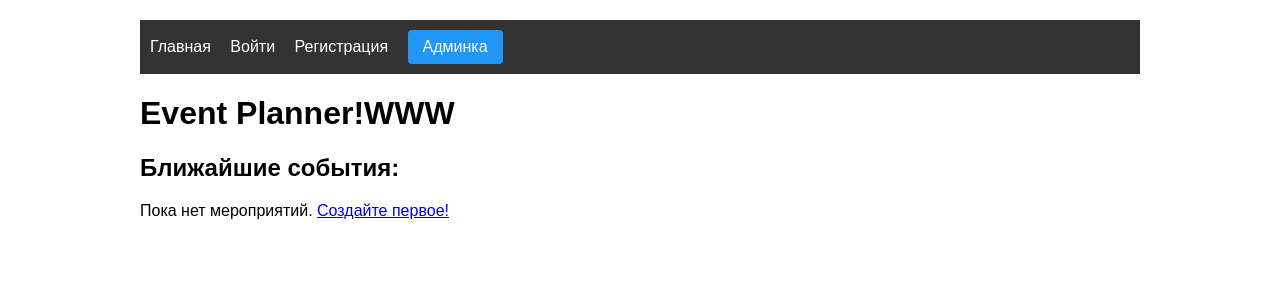
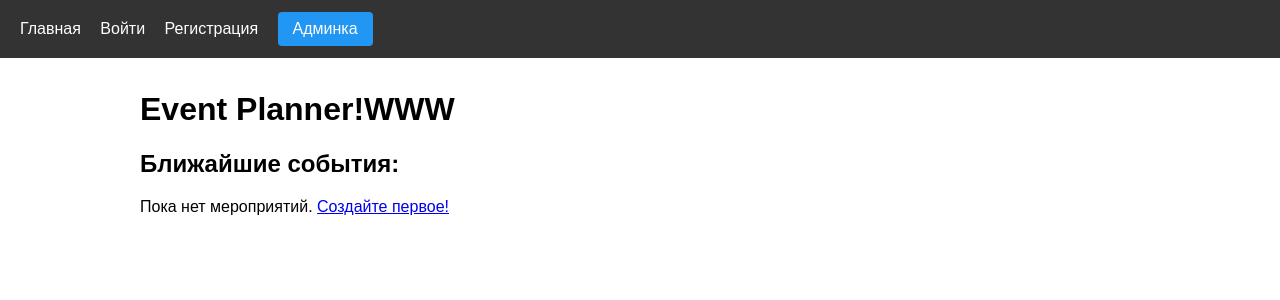
Before and after one commit to FDAlmaz/Event-Planner, a Django app: page / in a window 1280 px wide. Shown: the top 300 px of the page. Run offline with Django 4.2, Linux system fonts and the light colour scheme; data that the repository does not hold is empty.

Commit message:
feat: add fixed navba

```diff
--- a/events/templates/events/event_detail.html
+++ b/events/templates/events/event_detail.html
@@ -3,12 +3,12 @@
 <head>
     <title>{{ event.title }}</title>
     <style>
-        body { font-family: Arial; max-width: 800px; margin: 0 auto; padding: 20px; }
+        body { font-family: Arial; max-width: 800px; margin: 0 auto; padding: 70px 20px 20px 20px; }
         .event-header { background: #f5f5f5; padding: 20px; border-radius: 8px; }
         .btn { background: #2196F3; color: white; padding: 10px 20px; text-decoration: none; border-radius: 4px; display: inline-block; }
         .btn-success { background: #4CAF50; }
         .btn-disabled { background: #ccc; cursor: not-allowed; }
-        .navbar { background: #333; padding: 10px; margin-bottom: 20px; }
+        .navbar { position: fixed; top: 0; left: 0; width: 100%; background: #333; padding: 12px 20px; z-index: 1000; }
         .navbar a { color: white; margin-right: 15px; text-decoration: none; }
     </style>
 </head>
--- a/events/templates/events/home.html
+++ b/events/templates/events/home.html
@@ -3,13 +3,13 @@
 <head>
     <title>Event Planner - Главная</title>
     <style>
-        body { font-family: Arial; max-width: 1000px; margin: 0 auto; padding: 20px; }
+        body { font-family: Arial; max-width: 1000px; margin: 0 auto; padding: 70px 20px 20px 20px; }
         .header { display: flex; justify-content: space-between; align-items: center; }
         .event-card { border: 1px solid #ddd; padding: 15px; margin: 10px 0; border-radius: 8px; }
         .event-date { background: #4CAF50; color: white; padding: 5px 10px; border-radius: 4px; display: inline-block; }
         .btn { background: #2196F3; color: white; padding: 8px 15px; text-decoration: none; border-radius: 4px; display: inline-block; }
         .btn-success { background: #4CAF50; }
-        .navbar { background: #333; padding: 10px; margin-bottom: 20px; }
+        .navbar { position: fixed; top: 0; left: 0; width: 100%; background: #333; padding: 12px 20px; z-index: 1000; }
         .navbar a { color: white; margin-right: 15px; text-decoration: none; }
     </style>
 </head>
--- a/events/templates/events/my_events.html
+++ b/events/templates/events/my_events.html
@@ -3,9 +3,9 @@
 <head>
     <title>Мои события</title>
     <style>
-        body { font-family: Arial; max-width: 800px; margin: 0 auto; padding: 20px; }
+        body { font-family: Arial; max-width: 800px; margin: 0 auto; padding: 70px 20px 20px 20px; }
         .event-card { border: 1px solid #4CAF50; padding: 15px; margin: 10px 0; border-radius: 8px; }
-        .navbar { background: #333; padding: 10px; margin-bottom: 20px; }
+        .navbar { position: fixed; top: 0; left: 0; width: 100%; background: #333; padding: 12px 20px; z-index: 1000; }
         .navbar a { color: white; margin-right: 15px; text-decoration: none; }
     </style>
 </head>
```
